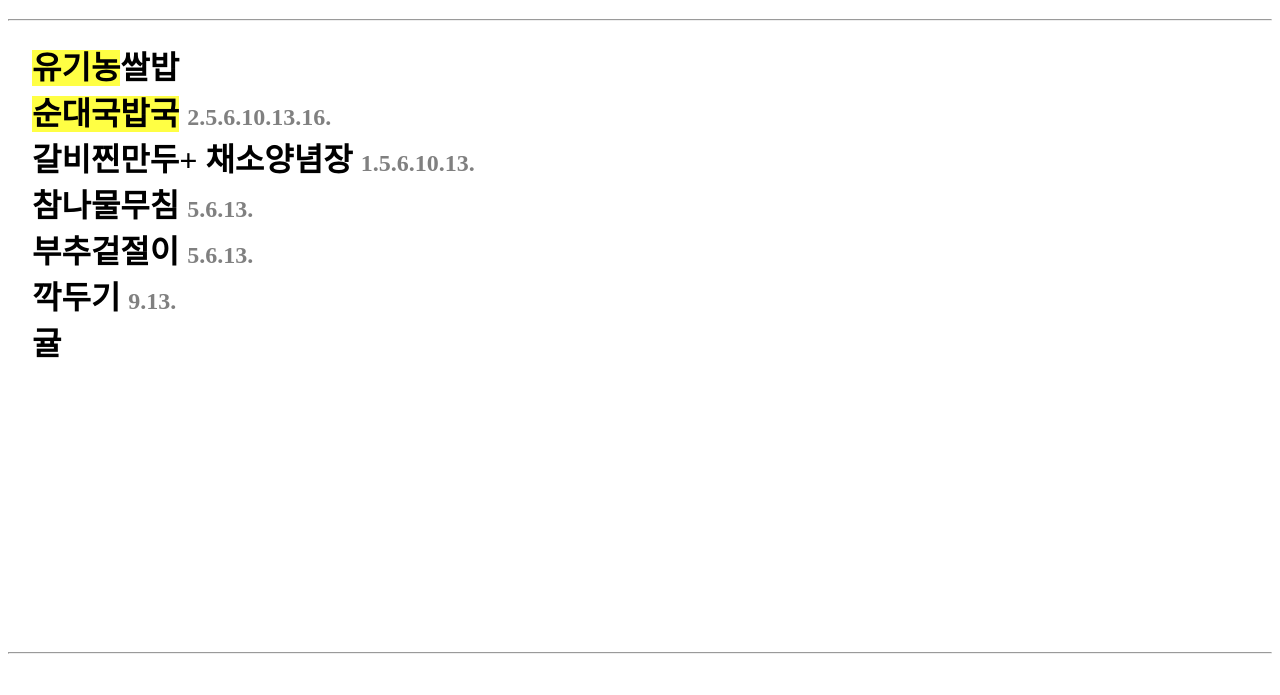
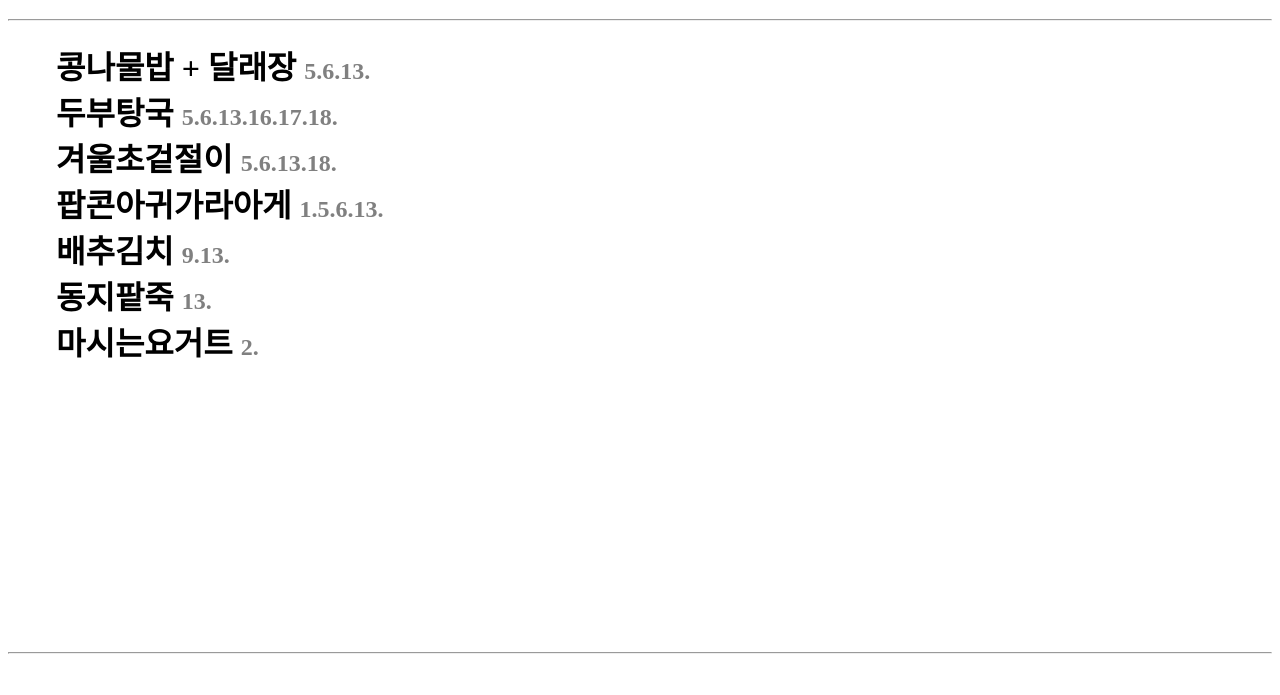
Before and after one commit to eocnd1116/hapPoING, a plain HTML site: page index.html in a window 1280 px wide. Shown: the part 70-765 px from the top of the page. Drawn offline with Linux system fonts and the light colour scheme.

Commit message:
Update index.html

```diff
--- a/index.html
+++ b/index.html
@@ -23,13 +23,13 @@
   <hr>
 
   <h1>
-  &nbsp;&nbsp;&nbsp;<mark>유기농</mark>쌀밥<br>
-  &nbsp;&nbsp;&nbsp;<mark>순대국밥국</mark> <a id="colGray">2.5.6.10.13.16.<br></a>
-  &nbsp;&nbsp;&nbsp;갈비찐만두+ 채소양념장 <a id="colGray">1.5.6.10.13.<br></a>
-  &nbsp;&nbsp;&nbsp;참나물무침 <a id="colGray">5.6.13.<br></a>
-  &nbsp;&nbsp;&nbsp;부추겉절이 <a id="colGray">5.6.13.<br></a>
-  &nbsp;&nbsp;&nbsp;깍두기 <a id="colGray">9.13.<br></a>
-  &nbsp;&nbsp;&nbsp;귤<br>
+  &nbsp;&nbsp;&nbsp;&nbsp;&nbsp;&nbsp;콩나물밥 + 달래장 <a id="colGray">5.6.13.<br></a>
+  &nbsp;&nbsp;&nbsp;&nbsp;&nbsp;&nbsp;두부탕국 <a id="colGray">5.6.13.16.17.18.<br></a>
+  &nbsp;&nbsp;&nbsp;&nbsp;&nbsp;&nbsp;겨울초겉절이 <a id="colGray">5.6.13.18.<br></a>
+  &nbsp;&nbsp;&nbsp;&nbsp;&nbsp;&nbsp;팝콘아귀가라아게 <a id="colGray">1.5.6.13.<br></a>
+  &nbsp;&nbsp;&nbsp;&nbsp;&nbsp;&nbsp;배추김치 <a id="colGray">9.13.<br></a>
+  &nbsp;&nbsp;&nbsp;&nbsp;&nbsp;&nbsp;동지팥죽 <a id="colGray">13.<br></a>
+  &nbsp;&nbsp;&nbsp;&nbsp;&nbsp;&nbsp;마시는요거트 <a id="colGray">2.<br></a>    <mark></mark>
   <br><br><br><br><br><br>
   </h3>
 
```
